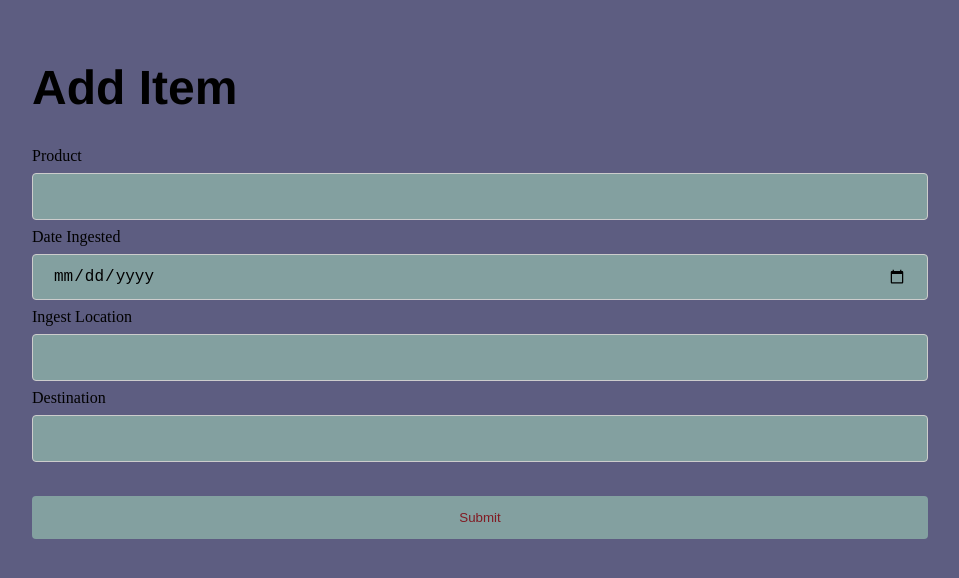
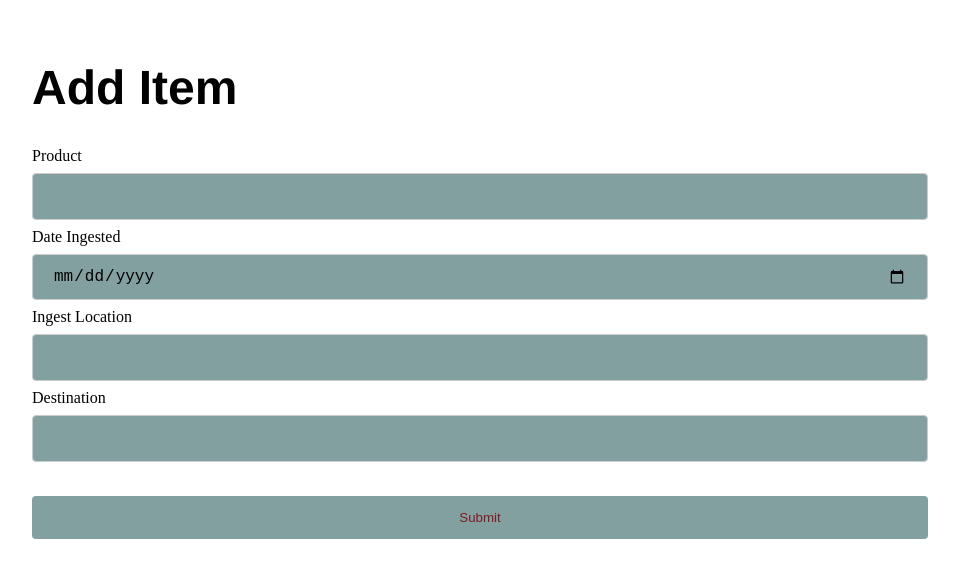
Before and after one commit to trossossp3/trossossp3.github.io, a Jekyll site: the page index.html, which Jekyll copies as it is, in a window 1280 px wide. Shown: the top 578 px of the page, without its empty margins (160-1119 px from the left). Built offline with Jekyll 4.4.1, drawn with Linux system fonts in a browser that asks for light colours.

Commit message:
Update style.css

```diff
--- a/css/style.css
+++ b/css/style.css
@@ -1,7 +1,7 @@
 body {
     margin: 60px auto;
     width: 70%;
-    background-color: rgb(93, 93, 129);
+    background-color: rgb(255, 255, 255);
 }
 #customers {
     font-family: Arial, Helvetica, sans-serif;
```
